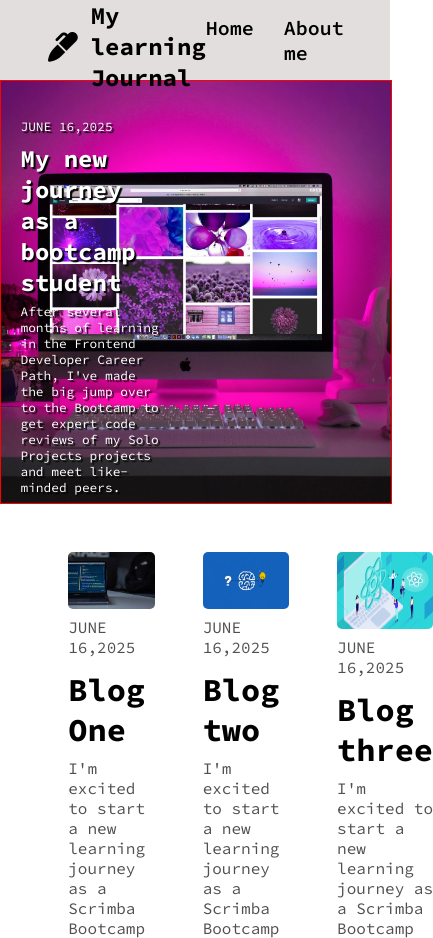
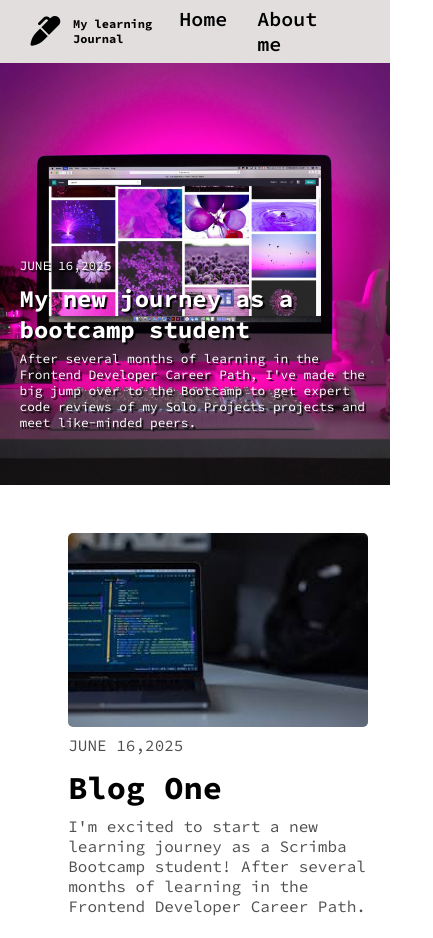
Before and after one commit to Sama2511/Journal, a plain HTML site: page index.html in a window 390 px wide. Shown: the top 938 px of the page, 433 px wide, since content can reach past the window. Drawn offline with Linux system fonts and the light colour scheme.

Commit message:
mobile responsive

```diff
--- a/index.html
+++ b/index.html
@@ -4,8 +4,10 @@
         <link rel="stylesheet" href="style.css">
         <link rel="stylesheet" href="https://cdnjs.cloudflare.com/ajax/libs/font-awesome/6.1.1/css/all.min.css" integrity="sha512-KfkfwYDsLkIlwQp6LFnl8zNdLGxu9YAA1QvwINks4PhcElQSvqcyVLLD9aMhXd13uQjoXtEKNosOWaZqXgel0g==" crossorigin="anonymous" referrerpolicy="no-referrer" />
         <link href="https://fonts.googleapis.com/css2?family=Source+Code+Pro:ital,wght@0,200..900;1,200..900&display=swap" rel="stylesheet">
+        <meta name="viewport" content="width=device-width, initial-scale=1.0">
     </head>
     <body>
+        <div class="layout">
             <nav>
                 <div class="top-container">
                     <i class="fa-solid fa-marker"></i>
@@ -72,5 +74,6 @@
                     <p>Copyright</p>
                 </div>
             </footer>
+        </div>
     </body>
 </html>
--- a/style.css
+++ b/style.css
@@ -3,15 +3,26 @@ body {
     margin: 0;
     padding: 0;
     height: 100vh;
-      font-family: "Source Code Pro", monospace;
+    font-family: "Source Code Pro", monospace;
+
+}
+.layout{
+    display: grid;
+    grid-template-rows: auto auto 1fr auto auto;
+    grid-template-areas:
+    "nav"
+    "img"
+    "main"
+    "view"
+    "foot"
+    ;
 }
 
 nav{
+    grid-area: nav;
     display: flex;
-    margin: auto;
     justify-content: space-between;
-    width: 100%;
-    height: 5em;
+    padding: 1.5em 2em;
     position: sticky;
     top: 0;
     background-color: rgb(226, 222, 222);
@@ -46,13 +57,13 @@ i{
 }
 
 .img-section{
-    height:50%;
+    min-height: 50vh;
+    grid-area: img;
     width: 100%;
     background-image: url('images/desk.webp');
     background-size:cover;
     background-position: center;
     color: #FFF;
-    border: 1px solid red;
     display: flex;
     justify-content: flex-end;
     flex-direction: column;
@@ -61,7 +72,7 @@ i{
     width: 90%;
     margin:  0 auto;
     color: #FFF;
-    margin-bottom: 2%;
+    margin-bottom: 5%;
     text-shadow: 2px 2px 1px rgb(2, 2, 2);
 }
 .paragraph{
@@ -82,11 +93,12 @@ date{
 }
 
 main{
+    grid-area: main;
     width: 65%;
     margin: auto;
     margin-top: 3em;
     display: grid;
-    grid-template-columns: repeat(3 , 1fr) ;
+    grid-template-columns: repeat(auto-fill, minmax(300px, 1fr)) ;
     gap: 3rem;
 }
 .container{
@@ -116,6 +128,7 @@ main{
 }
 
 .view-more{
+    grid-area: view;
     text-align: center;
     padding: 2em;
 }
@@ -125,9 +138,11 @@ main{
 }
 
 footer{
+    padding: 2em;
+    min-height: 80px;
+    grid-area: foot;
     background-color: #202020;
     color: white;
-    height: 15%;
     display: flex;
     justify-content: center;
     align-items: center;
@@ -144,3 +159,15 @@ footer div{
     height: fit-content;
     text-align: center;
 }
+
+@media (max-width: 500px) {
+    nav{
+        font-size: 0.5rem;
+        padding: 0.8em;
+    }
+    .paragraph {
+        width: 100%;
+        margin-bottom: 10%;
+    }
+
+}
```
Lines whose indentation alone changed are shown as unchanged.
